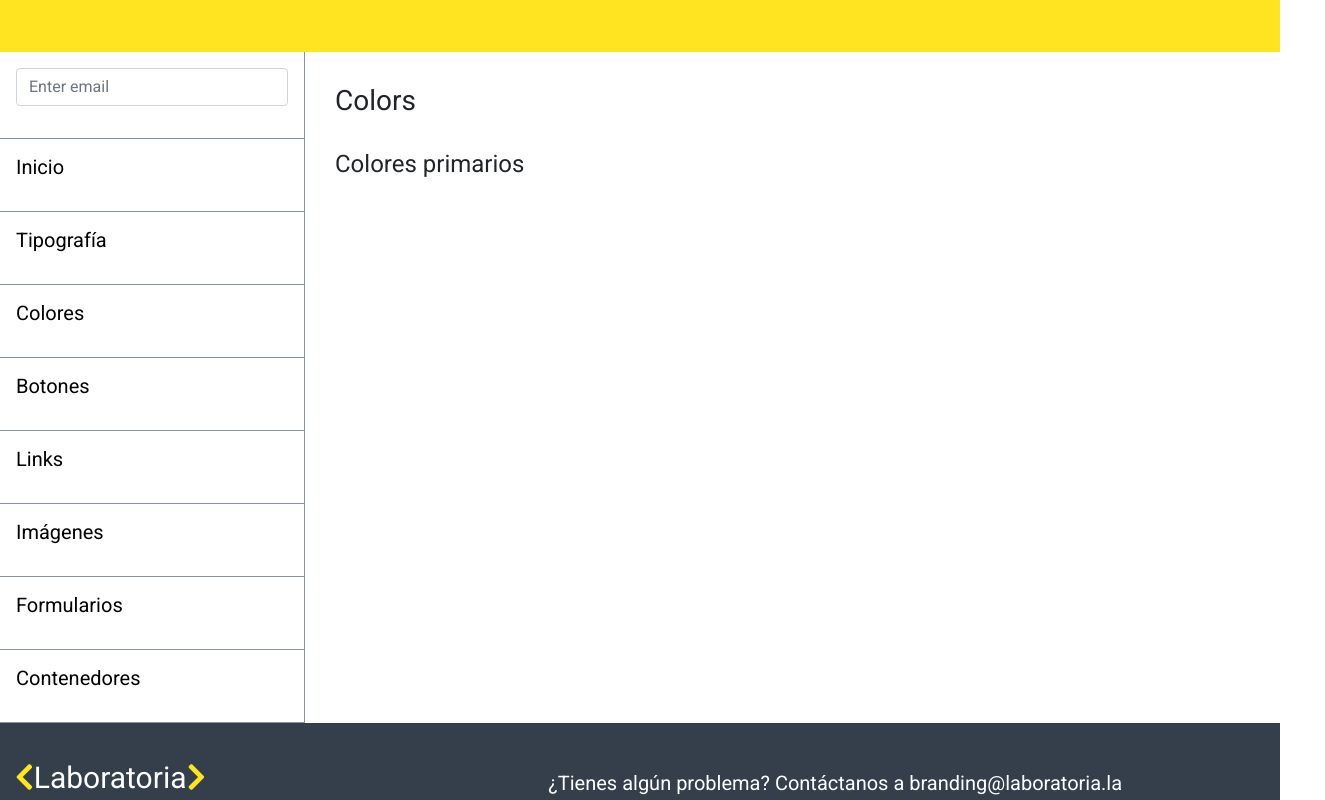
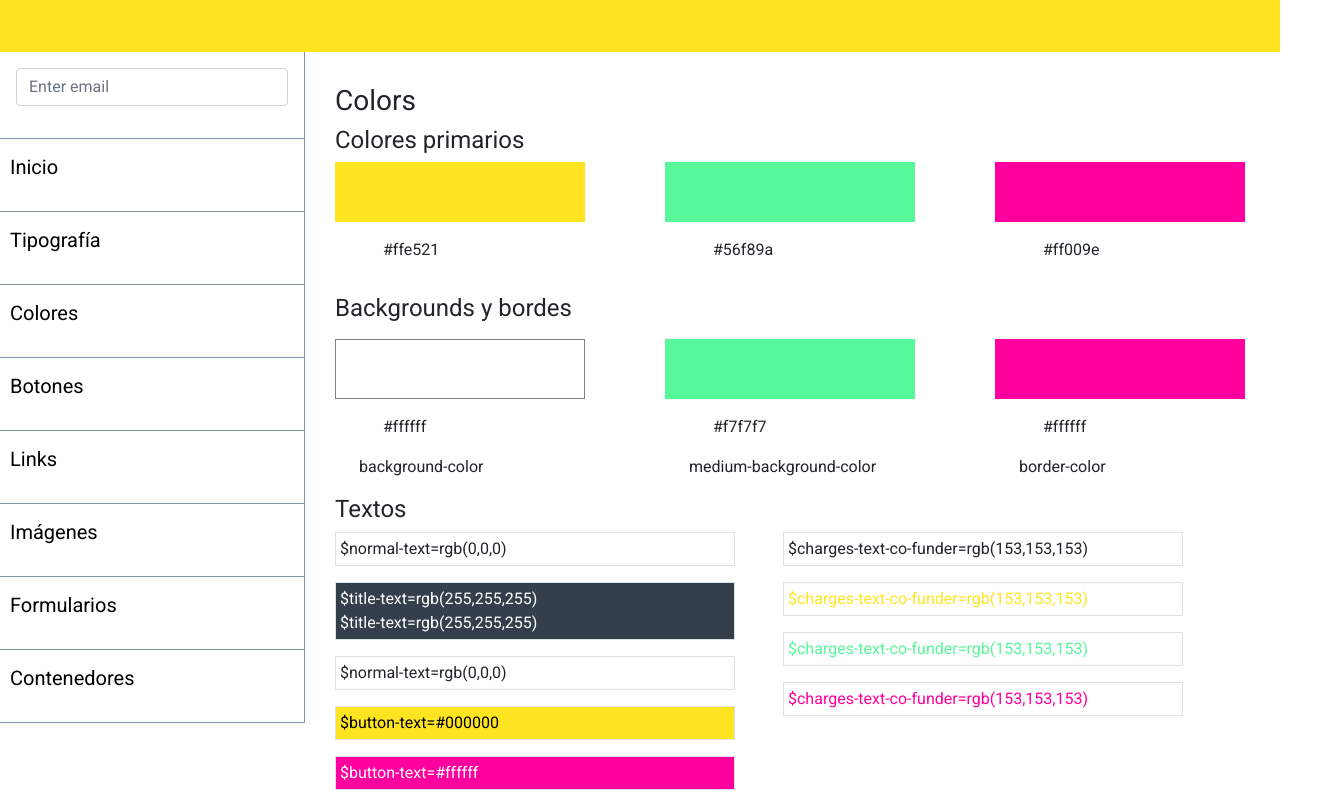
Before and after one commit to Rocciescobar/StyleGuide, a React (Create React App) app: page /colors in a window 1280 px wide. Shown: the part 320-1120 px from the top of the page, 1325 px wide, since content can reach past the window. Built offline with nearby package versions, Linux system fonts and the light colour scheme.

Commit message:
incluyendo sección colores

```diff
--- a/src/components/Aside.js
+++ b/src/components/Aside.js
@@ -2,7 +2,7 @@ import React from 'react';
 import { Link } from 'react-router-dom';
 
 const Aside = () => (
-  <div class="col-6 col-md-3 pd">
+  <div class="col-5 col-md-3 pd">
     <div class="list">
       <div class="">
         <input type="email" class="form-control" id="exampleInputEmail1" aria-describedby="emailHelp" placeholder="Enter email"/>
--- a/src/components/Colors.js
+++ b/src/components/Colors.js
@@ -1,10 +1,58 @@
 import React from 'react';
 
 const Colors = () => (
-  <div>
+  <div >
     <h3 className="mg">Colors</h3>
-    <h4 className="mg">Colores primarios</h4>
-  </div>
+    <h4 >Colores primarios</h4>
+    <div class="flex">
+      <div class="">
+        <p className="rectangle  back-yellow"></p>
+        <p className="ml-5">#ffe521</p>
+      </div>
+      <div class="">
+        <p className="rectangle back-green1"></p>
+        <p className="ml-5">#56f89a</p>
+      </div>
+      <div class="">
+        <p className="rectangle back-fucsia"></p>
+        <p className="ml-5">#ff009e</p>
+      </div>
+    </div>
+    <h4 className="mb-3 mt-3">Backgrounds y bordes</h4>
+      <div class="flex">
+        <div class="">
+          <p className="rectangle  back-white"></p>
+          <p className="ml-5">#ffffff</p>
+          <p className="ml-4">background-color</p>
+        </div>
+        <div class="">
+          <p className="rectangle back-green1"></p>
+          <p className="ml-5">#f7f7f7</p>
+          <p className="ml-4">medium-background-color</p>
+        </div>
+        <div class="">
+          <p className="rectangle back-fucsia"></p>
+          <p className="ml-5">#ffffff</p>
+          <p className="ml-4">border-color</p>
+        </div>
+      </div>
+      <h4 >Textos</h4>
+        <div class="flex">
+          <div class="mr-5">
+            <p className="border back-white p-1">$normal-text=rgb(0,0,0)</p>
+            <p className="border back-black p-1">$title-text=rgb(255,255,255)<br/>$title-text=rgb(255,255,255)</p>
+            <p className="border back-white p-1">$normal-text=rgb(0,0,0)</p>
+            <p className="border back-yellow p-1">$button-text=#000000</p>
+            <p className="border back-fucsia p-1">$button-text=#ffffff</p>
+        </div>
+        <div class="">
+          <p className="border p-1">$charges-text-co-funder=rgb(153,153,153)</p>
+          <p className="border color-yellow p-1">$charges-text-co-funder=rgb(153,153,153)</p>
+          <p className="border color-green p-1">$charges-text-co-funder=rgb(153,153,153)</p>
+          <p className="border p-1 color-fucsia">$charges-text-co-funder=rgb(153,153,153)</p>
+        </div>
+      </div>
+    </div>
 )
 
 export default Colors
--- a/src/components/Main.js
+++ b/src/components/Main.js
@@ -10,7 +10,7 @@ import Formul from './Formul';
 import Containers from './Containers';
 
 const Main = () => (
-  <main className = "col-6 col-md-9">
+  <main className = "col-7 col-md-9">
     <Switch>
       <Route exact path='/' component={Start}/>
       <Route exact path='/typografia' component={Typography}/>
--- a/src/index.css
+++ b/src/index.css
@@ -43,8 +43,9 @@ body {
 .list h5{
   margin-bottom: 0rem;
   border-bottom:  1px solid #8493a8;
-  padding-left: 1rem;
+  padding-left: 10px;
   padding-bottom: 2rem;
+  padding-right: 8px;
   margin-top: 1rem;
 }
 a{
@@ -69,8 +70,47 @@ a:hover{
 .mg{
   margin-top: 2rem;
 }
-.typography h1{
-  margin-top: 4rem;
+/*sección colors*/
+.flex{
+  display: flex;
+  flex-direction: column;
+  word-wrap: break-word;
+}
+.rectangle{
+  height: 60px;
+  width: 150px;
+  background-color: red;
+  margin-right: 5rem;
+}
+
+.back-yellow{
+  background-color: #ffe521;
+  color: black;
+}
+.back-green1{
+  background-color: #56f89a;
+}
+.color-green{
+  color: #56f89a;
+}
+.back-fucsia{
+  background-color: #ff009e;
+  color: white;
+}
+.color-fucsia{
+  color:#ff009e;
+}
+.back-white{
+  background-color: white;
+  border: 1px solid gray;
+}
+.back-black{
+  background-color: #343f4b;
+  color: white;
+}
+.border{
+  border:  1px solid #8493a8;
+  width: 170px;
 }
 /*sección  footer*/
 .footer{
@@ -99,6 +139,13 @@ a:hover{
     font-size: 20px;
     margin-top: 3rem;
   }
-
-
+  .flex{
+    flex-direction: row;
+  }
+  .rectangle{
+    width: 250px;
+  }
+  .border{
+    width: 400px;
+  }
 }
```
